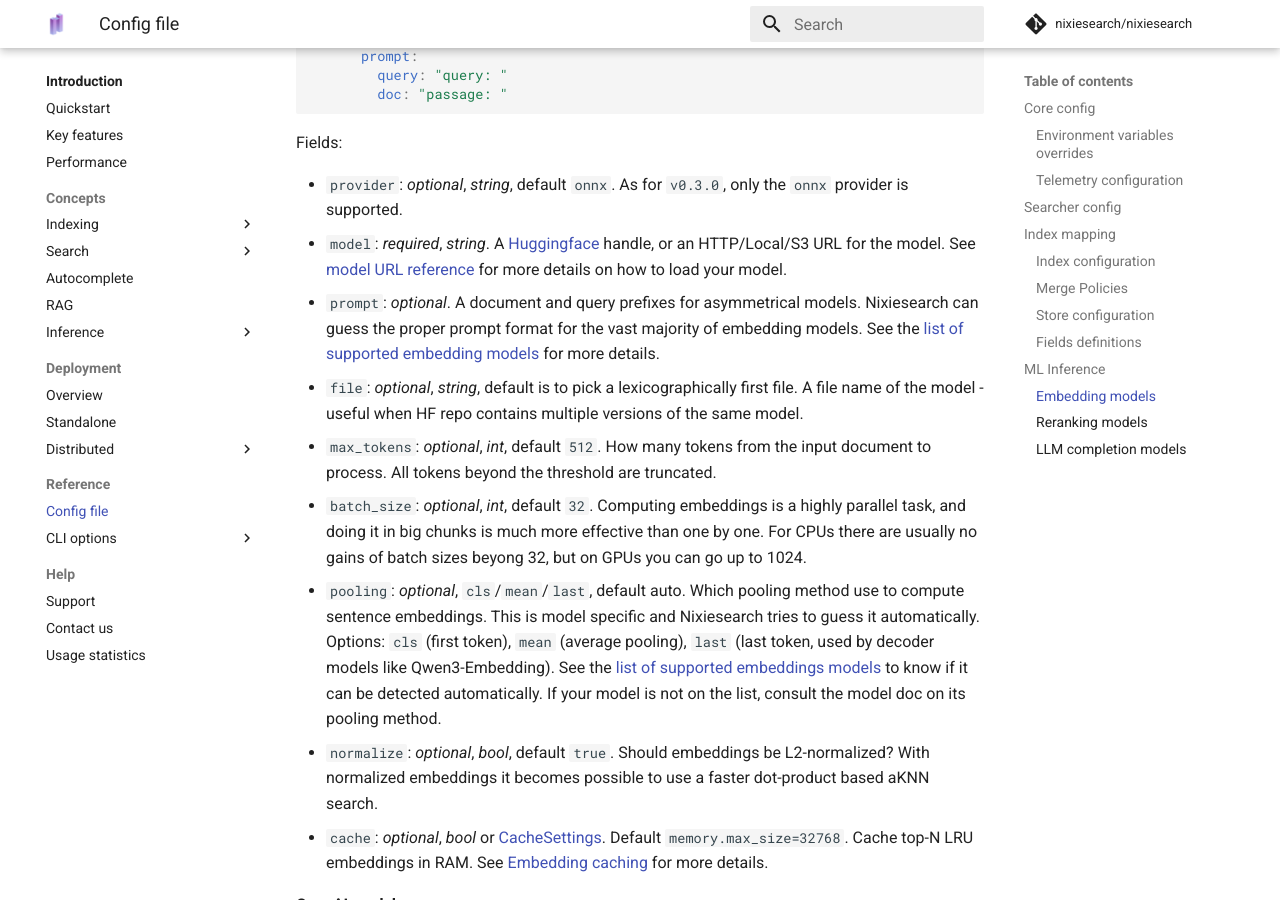
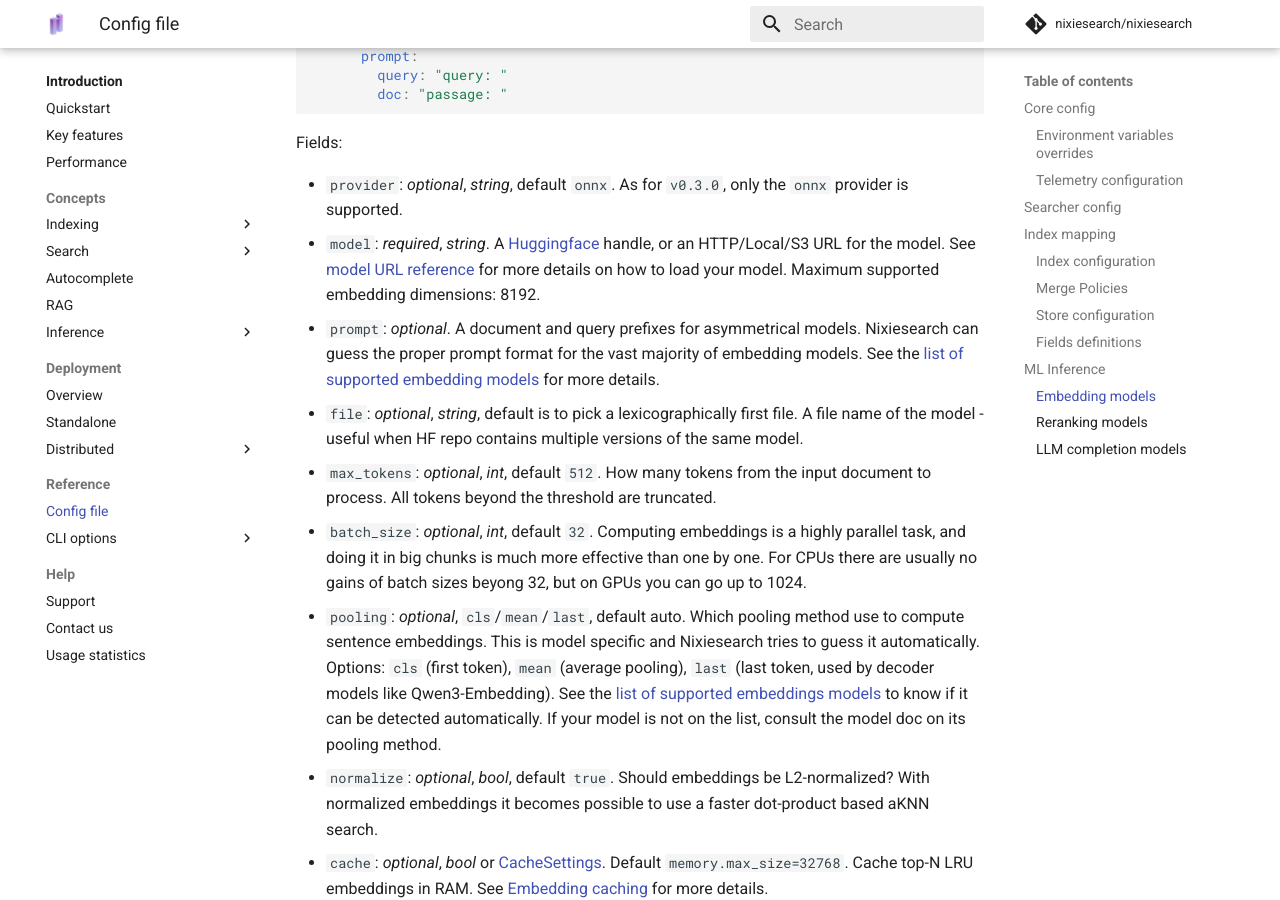
Before and after one commit to nixiesearch/nixiesearch, an MkDocs documentation site: the page built from docs/docs/reference/config.md, in a window 1280 px wide and 900 px high, scrolled down 5194 px. Built offline with MkDocs 1.6.1 and Material for MkDocs 9.7.7, drawn with Linux system fonts in a browser that asks for light colours; comment, search, counter and statistics services are not loaded.

Commit message:
Increase max number of dims for embeddings in index to 8192

```diff
--- a/docs/docs/reference/config.md
+++ b/docs/docs/reference/config.md
@@ -228,7 +228,7 @@
 Fields:
 
 * `provider`: *optional*, *string*, default `onnx`. As for `v0.3.0`, only the `onnx` provider is supported.
-* `model`: *required*, *string*. A [Huggingface](https://huggingface.co/models) handle, or an HTTP/Local/S3 URL for the model. See [model URL reference](url.md) for more details on how to load your model.
+* `model`: *required*, *string*. A [Huggingface](https://huggingface.co/models) handle, or an HTTP/Local/S3 URL for the model. See [model URL reference](url.md) for more details on how to load your model. Maximum supported embedding dimensions: 8192.
 * `prompt`: *optional*. A document and query prefixes for asymmetrical models. Nixiesearch can guess the proper prompt format for the vast majority of embedding models. See the [list of supported embedding models](../features/inference/embeddings/sbert.md) for more details.
 * `file`: *optional*, *string*, default is to pick a lexicographically first file. A file name of the model - useful when HF repo contains multiple versions of the same model.
 * `max_tokens`: *optional*, *int*, default `512`. How many tokens from the input document to process. All tokens beyond the threshold are truncated.
```
Also changed, not shown: docs/docs/features/indexing/types/text.md (+1 -1 lines), 2 other files.
